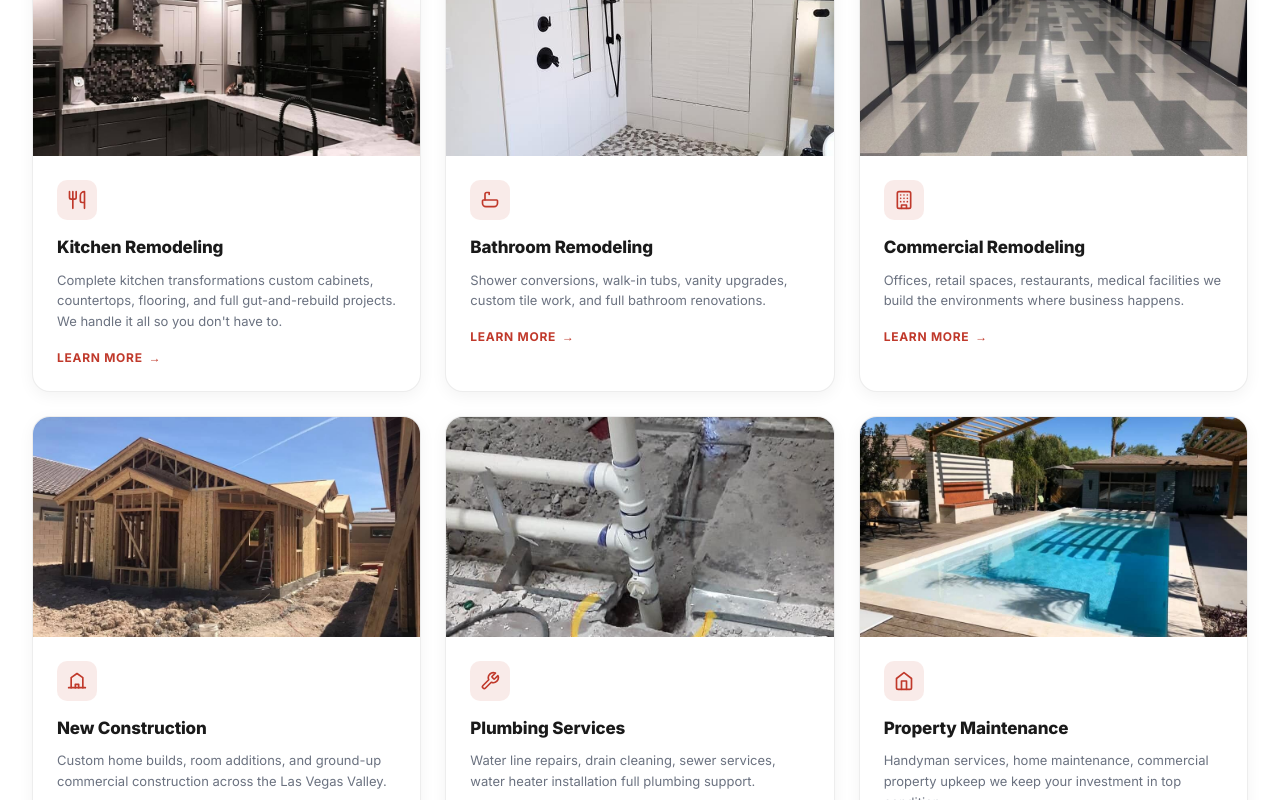
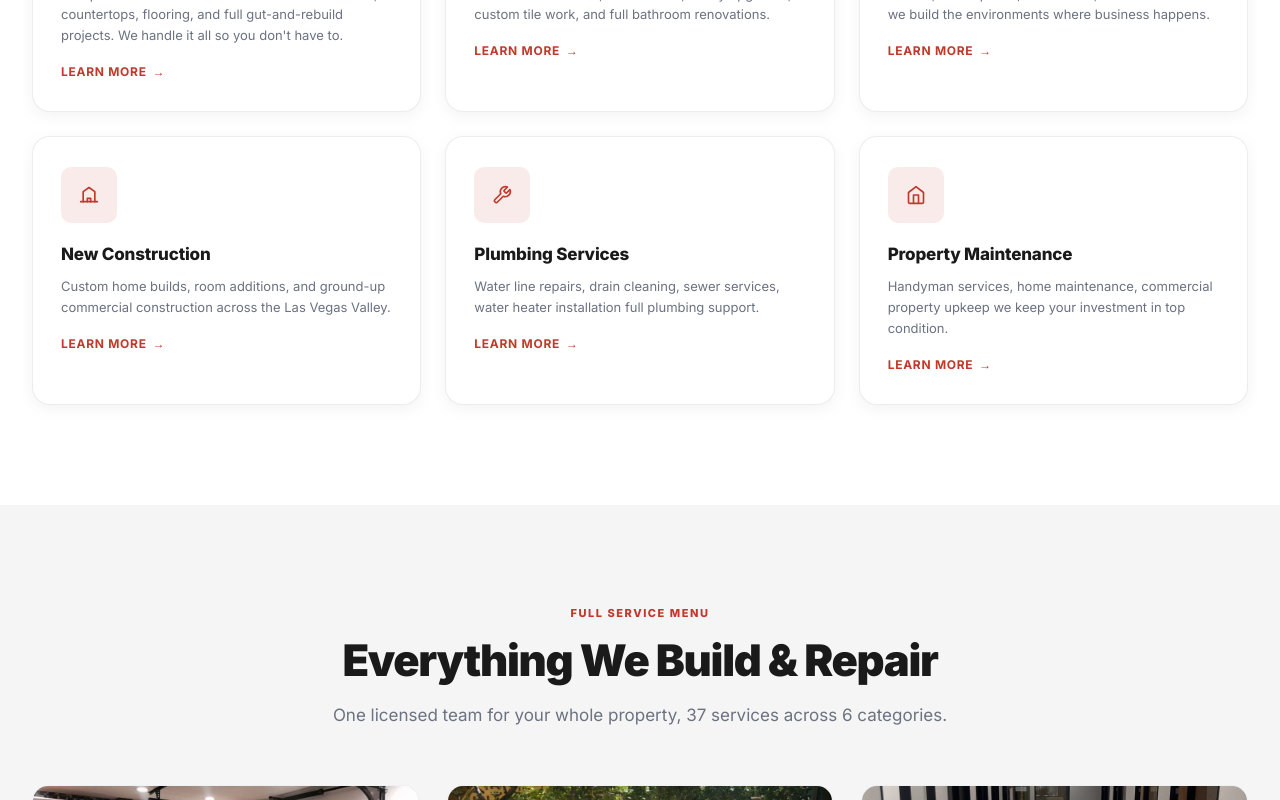
Before and after one commit to ammar-vital/bcss702, a Next.js app: page / in a window 1280 px wide. Shown: the part 2460-3260 px from the top of the page. Built offline with nearby package versions, Linux system fonts and the light colour scheme; no server answers.

Commit message:
Homepage redesign r6: H1 line 4 = 'Project at a Time'; remove dark trust bar; make featured cards icon-only so every visible photo is unique (no duplicate images)

```diff
--- a/app/globals.css
+++ b/app/globals.css
@@ -2740,3 +2740,14 @@ img {
 .testimonials-head .section-sub {
   max-width: none;
 }
+
+/* Featured service cards without a photo: give the icon more presence. */
+.service-card-plain .service-body {
+  padding: 30px 28px;
+}
+.service-card-plain .service-icon {
+  width: 56px;
+  height: 56px;
+  font-size: 24px;
+  margin-bottom: 18px;
+}
--- a/app/page.tsx
+++ b/app/page.tsx
@@ -16,7 +16,6 @@ import { ServicesByCategory } from '@/components/sections/ServicesByCategory';
 import { ServicesSection } from '@/components/sections/ServicesSection';
 import { StatsBar } from '@/components/sections/StatsBar';
 import { Testimonials } from '@/components/sections/Testimonials';
-import { TrustBar } from '@/components/sections/TrustBar';
 import { WhyUsSection } from '@/components/sections/WhyUsSection';
 import { homeFaqs } from '@/data/home';
 import { homePage } from '@/data/pages';
@@ -32,7 +31,6 @@ export default function HomePage() {
       <SiteNav />
       <main id="main">
         <HomeHero />
-        <TrustBar />
         <AboutSection />
         <StatsBar />
         <ServicesSection />
--- a/components/sections/ServicesByCategory.tsx
+++ b/components/sections/ServicesByCategory.tsx
@@ -8,7 +8,10 @@ import type { ServiceCategory } from '@/types/service';
 /** One representative photo per category, drawn from the gallery set. */
 const CATEGORY_IMAGES: Record<ServiceCategory, { src: string; alt: string }> = {
   Remodeling: { src: '/images/gallery/gallery-10.jpg', alt: 'Remodeled Las Vegas kitchen' },
-  Construction: { src: '/images/gallery/gallery-02.jpg', alt: 'New home construction in Las Vegas' },
+  Construction: {
+    src: '/images/gallery/gallery-08.jpg',
+    alt: 'New home construction in Las Vegas',
+  },
   Commercial: { src: '/images/gallery/gallery-14.jpg', alt: 'Commercial build-out in Las Vegas' },
   'Bathroom Specialty': {
     src: '/images/gallery/gallery-07.jpg',
--- a/components/sections/ServicesSection.tsx
+++ b/components/sections/ServicesSection.tsx
@@ -1,4 +1,3 @@
-import Image from 'next/image';
 import Link from 'next/link';
 
 import { ServiceIcons } from '@/components/ui/Icons';
@@ -22,14 +21,7 @@ export function ServicesSection() {
           {featuredServices.map((service) => {
             const Icon = ServiceIcons[service.icon];
             return (
-              <Link className="service-card" href={service.href} key={service.href}>
-                <Image
-                  className="service-img"
-                  src={service.image}
-                  alt={service.imageAlt}
-                  width={420}
-                  height={220}
-                />
+              <Link className="service-card service-card-plain" href={service.href} key={service.href}>
                 <div className="service-body">
                   <div className="service-icon">
                     <Icon />
--- a/data/home.ts
+++ b/data/home.ts
@@ -10,7 +10,7 @@ export const homeHero = {
   backgroundImage: '/images/gallery/gallery-02.jpg',
   badge: 'Licensed & Insured · NV Lic. #74507',
   headingHighlightLines: ['Las Vegas', 'General Contractor'],
-  headingRestLines: ['Building One Project', 'at a Time'],
+  headingRestLines: ['Building One', 'Project at a Time'],
   subtitle:
     "From kitchen remodels to full commercial build-outs Butler's Construction brings 15+ years of craftsmanship, integrity, and precision to every project across the Las Vegas Valley.",
   formSource: 'Homepage Hero Form',
@@ -215,12 +215,6 @@ export interface GalleryTile {
 
 export const homeGallery: GalleryTile[] = [
   {
-    src: '/images/gallery/gallery-08.jpg',
-    alt: "Completed construction project in Las Vegas by Butler's Construction",
-    width: 960,
-    height: 720,
-  },
-  {
     src: '/images/gallery/gallery-15.jpg',
     alt: 'Commercial build-out project in Las Vegas',
     width: 768,
```
